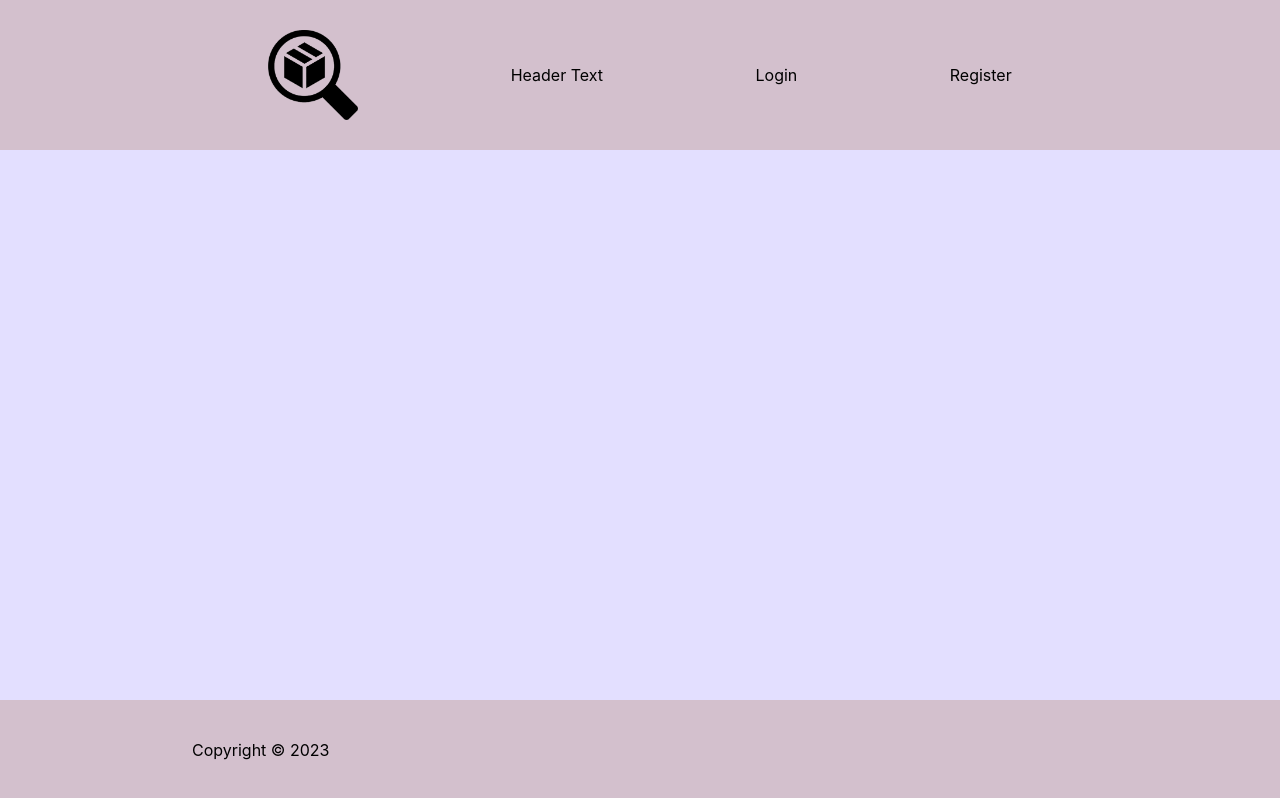
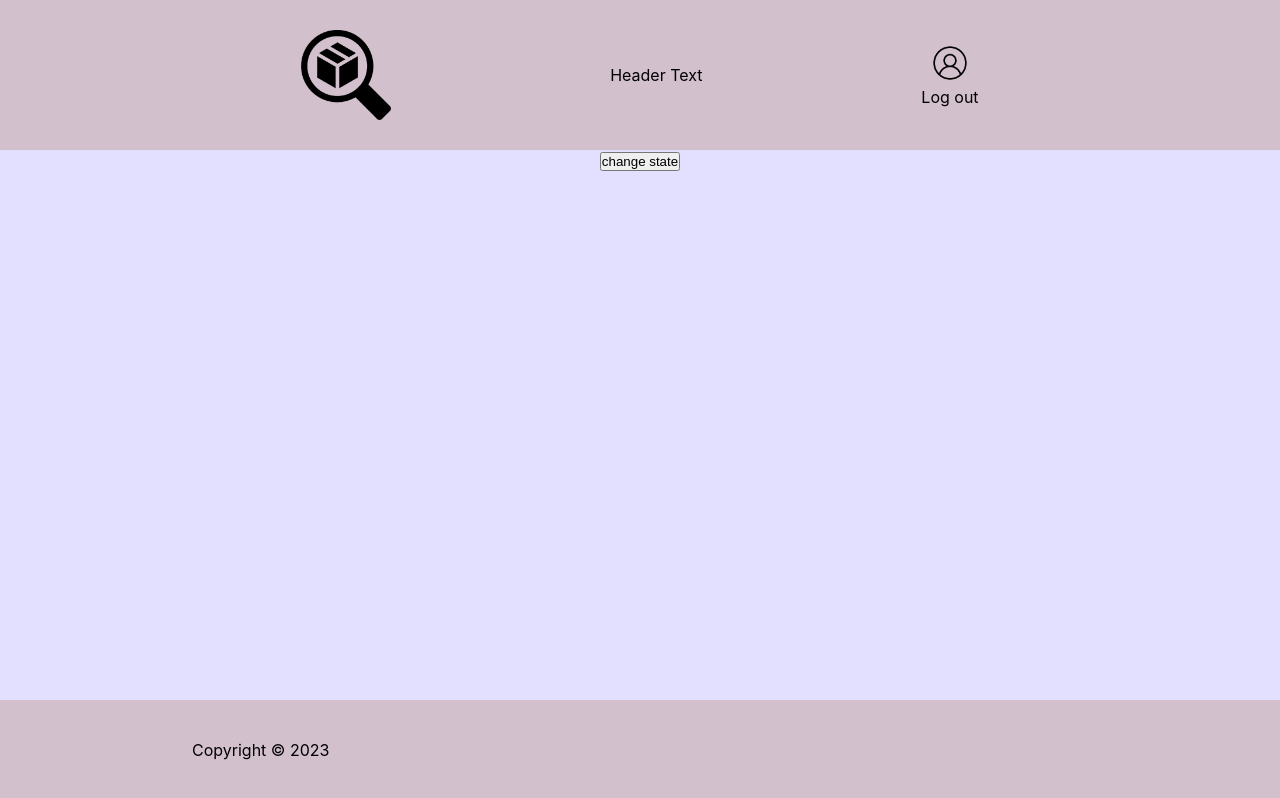
Before and after one commit to Markot96/mail-tracking-service, a React (Create React App) app: page / in a window 1280 px wide. Built offline with nearby package versions, Linux system fonts and the light colour scheme.

Commit message:
added state to authorization

```diff
--- a/src/App.jsx
+++ b/src/App.jsx
@@ -1,11 +1,20 @@
 import './App.css';
 import Header from './components/Header'
 import Footer from './components/Footer';
+import { useState } from 'react';
 
 function App() {
+
+  const [isGuest, setIsGuest] = useState();
+
+  const handleOnClick = (() => {
+    setIsGuest(!isGuest);
+  });
+
   return (
     <div className="app">
-      <Header />
+      <Header isGuest={isGuest}/>
+        <button onClick={handleOnClick}>change state</button>
       <Footer />
     </div>
   );
--- a/src/components/Header.jsx
+++ b/src/components/Header.jsx
@@ -1,15 +1,35 @@
 import '../styles/Header.css';
 import mainLogo from '../assets/package-tracker-main-logo.png'
+import profileIcon from '../assets/profile-icon.png'
 
-function Header() {
+
+function Header(props) {
+
+    const Authorization = (() => {
+        return (
+            <div className="authorization">
+                <p>Login</p>
+                <p>Register</p>
+            </div>
+        );
+    });
+
+    const MyAccount = (() => {
+        return (
+            <div className="authorization">
+                <img src={profileIcon} className="profile-icon" alt="profile icon" />
+                <p>Log out</p>
+            </div>
+        );
+    });
+
     return (
         <div className="header">
             <div className="container">
                 <div className="inner-header">
-                    <img src={mainLogo} className='main-logo' alt="mainLogo"/>
+                    <img src={mainLogo} className="main-logo" alt="mainLogo" />
                     Header Text
-                    <p>Login</p>
-                    <p>Register</p>
+                    {props.isGuest ? <Authorization/> : <MyAccount/> }
                 </div>
             </div>
         </div>
--- a/src/styles/Header.css
+++ b/src/styles/Header.css
@@ -16,3 +16,8 @@
     width: 90px;
     height: 90px;
 }
+
+.profile-icon {
+    width: 40px;
+    height: 40px;
+}
```
Also changed, not shown: src/assets/profile-icon.png (added).
